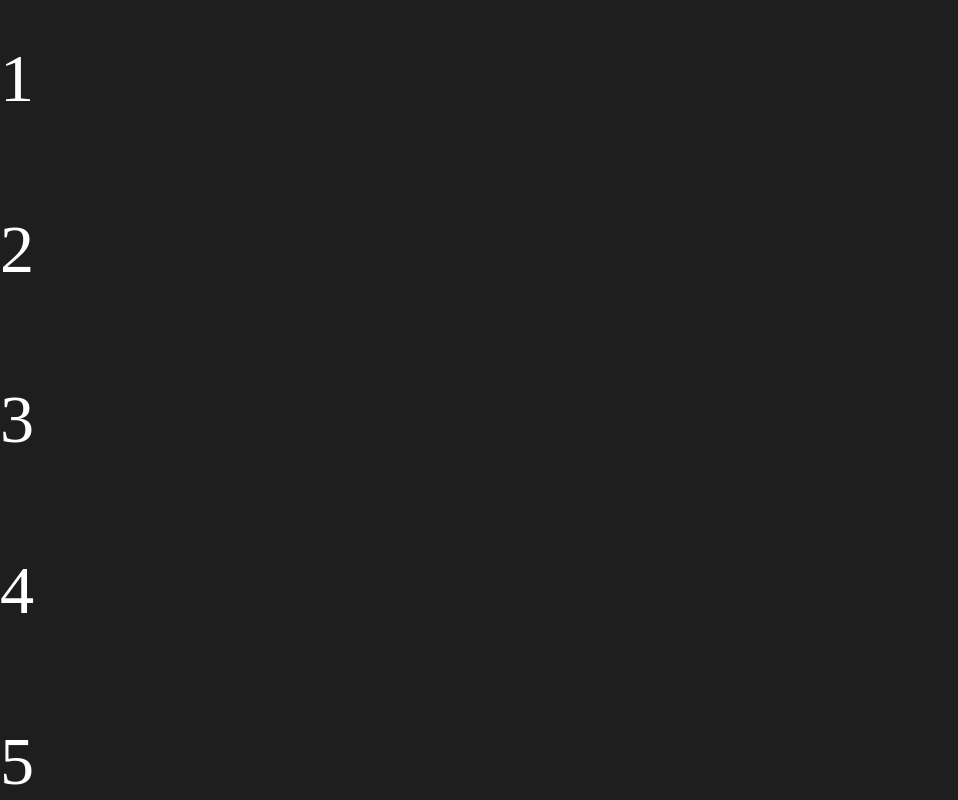
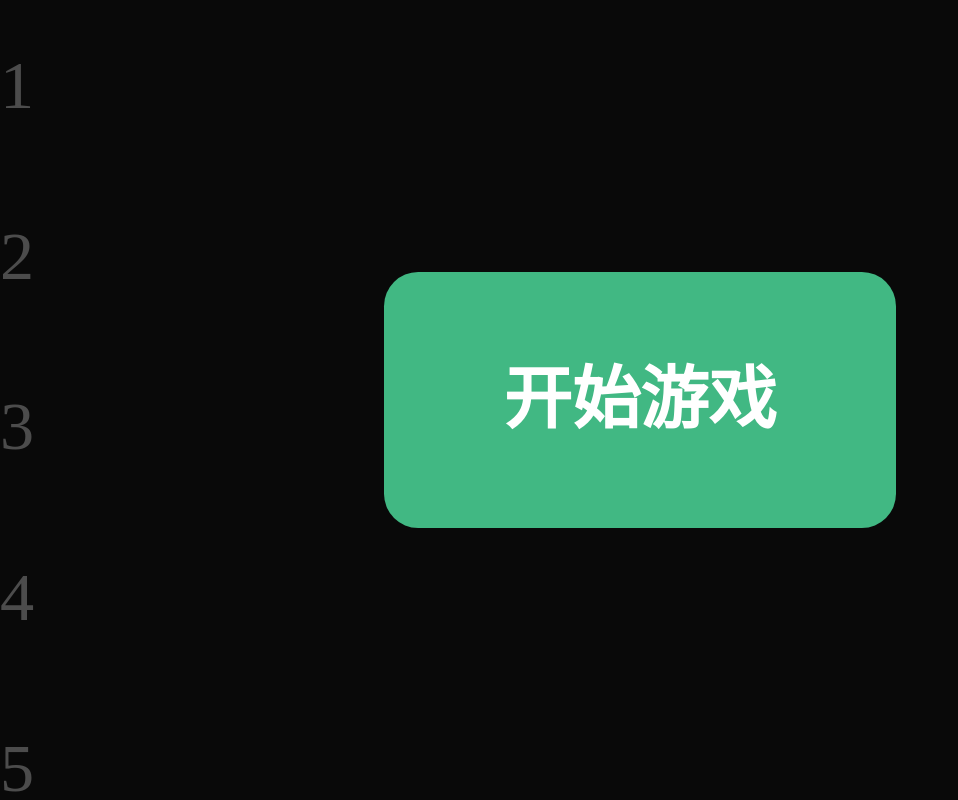
Before and after one commit to winfyho/100game, a plain HTML site: page index.html in a window 1280 px wide. Shown: the whole page, without its empty margins (0-958 px from the left). Drawn offline with Linux system fonts and the light colour scheme.

Commit message:
20200602

```diff
--- a/css/player.css
+++ b/css/player.css
@@ -3,4 +3,5 @@
     box-sizing: border-box;
     background: #0f0;
     transition: ease .05s;
+    border-radius: 50%;
 }
--- a/css/style.css
+++ b/css/style.css
@@ -28,3 +28,27 @@
     width: 100%;
     text-align: center;
 }
+
+.btn-mask{
+    position: fixed;
+    top: 0;
+    left: 0;
+    right: 0;
+    bottom: 0;
+    background: rgba(0, 0, 0, .7);
+}
+.btn-start{
+    width: 3rem;
+    height: 1.5rem;
+    line-height: 1.5rem;
+    text-align: center;
+    background: #41B883;
+    color: #fff;
+    font-size: 0.4rem;
+    font-weight: bold;
+    position: fixed;
+    top: 50%;
+    left: 50%;
+    border-radius: 0.2rem;
+    transform: translateX(-50%) translateY(-50%);
+}
--- a/js/main.js
+++ b/js/main.js
@@ -44,4 +44,20 @@ const animation = () => {
     }
 }
 
-timer = window.requestAnimationFrame(animation)
+function startGame() {
+    let btn = document.createElement('div')
+    let mask = document.createElement('div')
+    btn.className = 'btn-start'
+    mask.className = 'btn-mask'
+    mask.appendChild(btn)
+    btn.innerText = "开始游戏"
+    btn.onclick = function () {
+        timer = window.requestAnimationFrame(animation)
+
+        mask.style.display = 'none'
+    }
+    document.body.appendChild(mask)
+}
+
+startGame()
+// alert('start')
--- a/js/player.js
+++ b/js/player.js
@@ -2,7 +2,7 @@ export default {
     el: null,
 
     width: 1,
-    height: 1.5,
+    height: 1,
     x: 0,
     y: 0,
 
--- a/js/wraper.js
+++ b/js/wraper.js
@@ -12,6 +12,8 @@ export default {
     numbers: ``,
     index: 1,
     timer: null,
+
+    degree:1,
 
     init(config) {
         this.player = config.player || document.getElementById('player')
@@ -38,6 +40,13 @@ export default {
         // })
     },
     scroll() {
+        console.log(this.top);
+
+        if(-this.top > this.degree*20){
+            this.degree += 1
+            this.speed += 0.01
+            this.player.fallSpeedY += 0.018
+        }
         this.top -= this.speed
         this.el.style.transform = `translateY(${this.top}rem)`
 
```
Also changed, not shown: index.html (+3 -0 lines).
